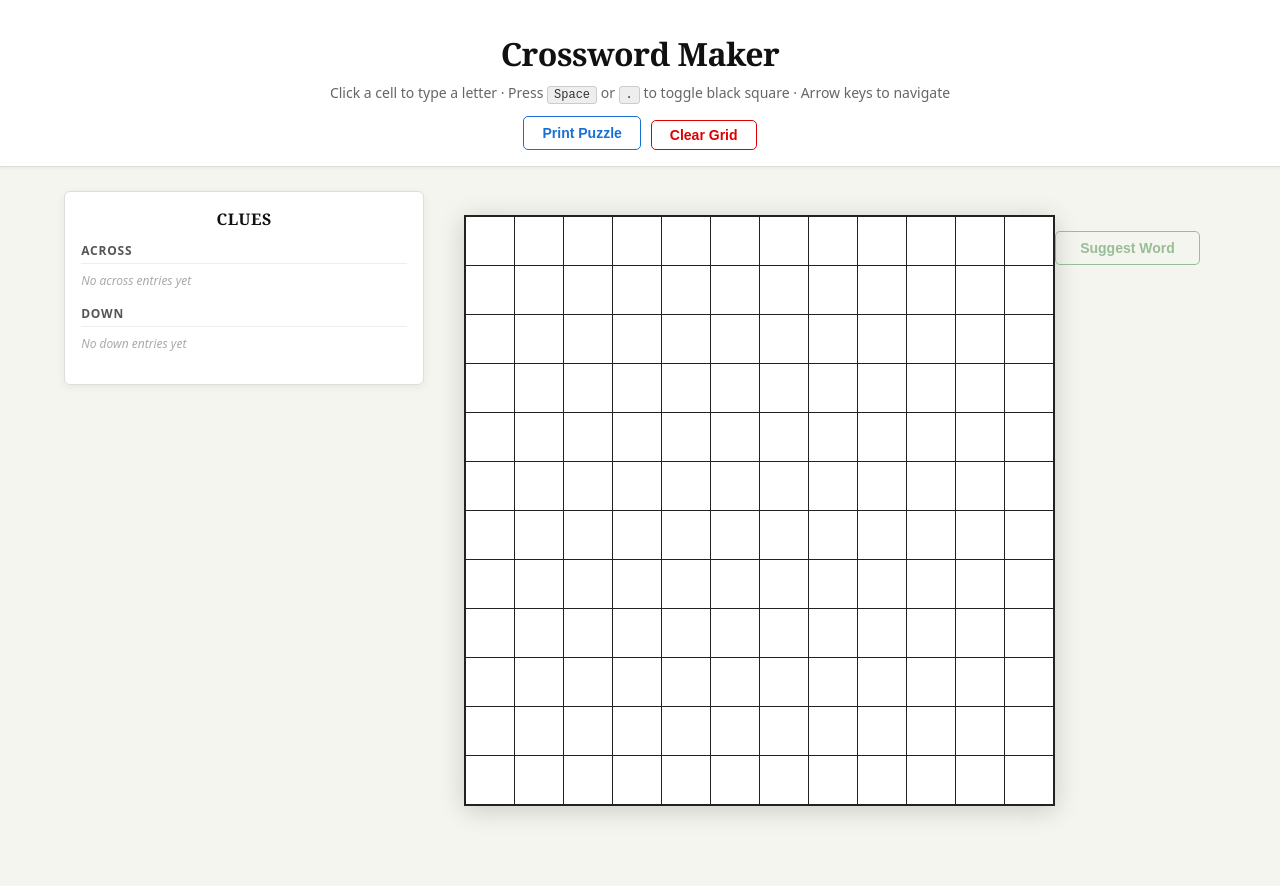
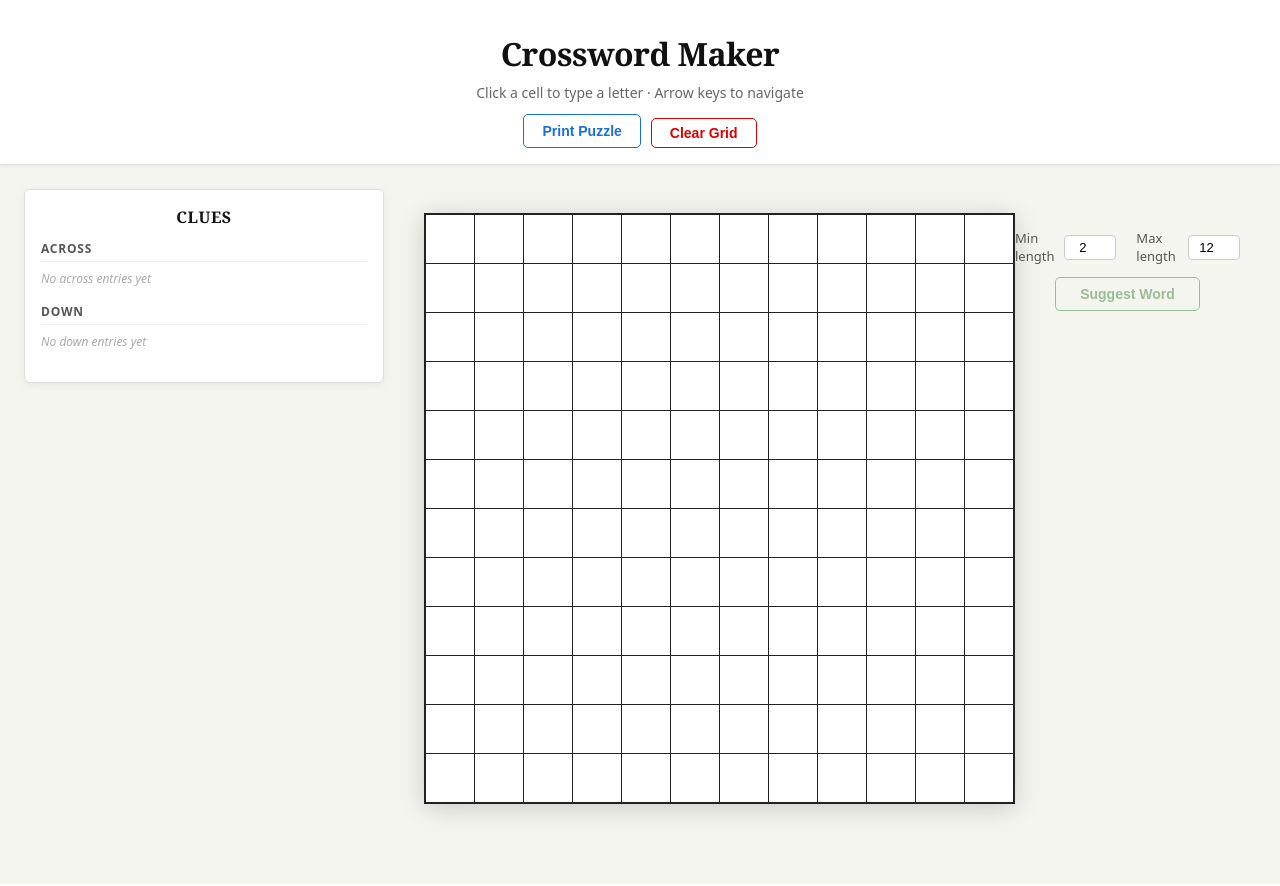
Before and after one commit to palpable81/crossword-maker, a React (Vite) app: page / in a window 1280 px wide. Built offline with nearby package versions, Linux system fonts and the light colour scheme.

Commit message:
remove feature of having to set black squares

```diff
--- a/src/App.jsx
+++ b/src/App.jsx
@@ -8,7 +8,7 @@ const GRID_SIZE = 12
 
 function createEmptyGrid(size) {
   return Array.from({ length: size }, () =>
-    Array.from({ length: size }, () => ({ letter: '', black: false }))
+    Array.from({ length: size }, () => ({ letter: '' }))
   )
 }
 
@@ -56,7 +56,7 @@ export default function App() {
     <div className="app">
       <header className="app-header">
         <h1>Crossword Maker</h1>
-        <p className="hint">Click a cell to type a letter &middot; Press <kbd>Space</kbd> or <kbd>.</kbd> to toggle black square &middot; Arrow keys to navigate</p>
+        <p className="hint">Click a cell to type a letter &middot; Arrow keys to navigate</p>
         <div className="header-actions">
           <button className="btn-print" onClick={() => window.print()}>Print Puzzle</button>
           <button className="btn-clear" onClick={clearGrid}>Clear Grid</button>
--- a/src/CrosswordGrid.css
+++ b/src/CrosswordGrid.css
@@ -24,11 +24,6 @@
   display: flex;
   align-items: center;
   justify-content: center;
-}
-
-.cell.black {
-  background: #1a1a1a;
-  cursor: pointer;
 }
 
 .cell.highlighted {
@@ -80,6 +75,34 @@
   flex-direction: column;
   align-items: center;
   gap: 12px;
+}
+
+.word-length-filter {
+  display: flex;
+  gap: 20px;
+  align-items: center;
+}
+
+.word-length-filter label {
+  display: flex;
+  align-items: center;
+  gap: 6px;
+  font-size: 13px;
+  color: #555;
+}
+
+.length-input {
+  width: 52px;
+  padding: 4px 6px;
+  font-size: 13px;
+  border: 1.5px solid #ccc;
+  border-radius: 4px;
+  text-align: center;
+}
+
+.length-input:focus {
+  outline: none;
+  border-color: #2a7a2a;
 }
 
 .btn-suggest {
--- a/src/CrosswordGrid.jsx
+++ b/src/CrosswordGrid.jsx
@@ -7,6 +7,8 @@ export default function CrosswordGrid({ grid, size, onUpdateCell, onSelectionCha
   const [direction, setDirection] = useState('across') // 'across' | 'down'
   const [suggestions, setSuggestions] = useState(null)
   const [isLoading, setIsLoading] = useState(false)
+  const [minLen, setMinLen] = useState(2)
+  const [maxLen, setMaxLen] = useState(12)
   const cellRefs = useRef({})
 
   const getRef = (row, col) => {
@@ -41,12 +43,6 @@ export default function CrosswordGrid({ grid, size, onUpdateCell, onSelectionCha
   const handleKeyDown = useCallback((e, row, col) => {
     const cell = grid[row][col]
 
-    if (e.key === ' ' || e.key === '.') {
-      e.preventDefault()
-      onUpdateCell(row, col, { black: !cell.black, letter: '' })
-      return
-    }
-
     if (e.key === 'Backspace') {
       e.preventDefault()
       if (cell.letter) {
@@ -71,17 +67,19 @@ export default function CrosswordGrid({ grid, size, onUpdateCell, onSelectionCha
 
     if (/^[a-zA-Z]$/.test(e.key)) {
       e.preventDefault()
-      if (!cell.black) {
       onUpdateCell(row, col, { letter: e.key.toUpperCase() })
       if (direction === 'across') move(row, col, 0, 1)
       else move(row, col, 1, 0)
-      }
     }
   }, [grid, direction, move, onUpdateCell])
 
   const fetchSuggestions = useCallback(async () => {
     const info = getWordInfo(grid, selected, direction, size)
     if (!info) return
+    if (info.cells.length < minLen || info.cells.length > maxLen) {
+      setSuggestions([])
+      return
+    }
     setIsLoading(true)
     setSuggestions(null)
     try {
@@ -91,7 +89,12 @@ export default function CrosswordGrid({ grid, size, onUpdateCell, onSelectionCha
       const results = []
       for (const d of data) {
         const word = d.word.replace(/\s+/g, '').toUpperCase()
-        if (word.length >= 2 && !seen.has(word) && wordMatchesSlot(word.toLowerCase(), info.cells)) {
+        if (
+          word.length >= minLen &&
+          word.length <= maxLen &&
+          !seen.has(word) &&
+          wordMatchesSlot(word.toLowerCase(), info.cells)
+        ) {
           seen.add(word)
           results.push(word)
         }
@@ -102,7 +105,7 @@ export default function CrosswordGrid({ grid, size, onUpdateCell, onSelectionCha
     } finally {
       setIsLoading(false)
     }
-  }, [grid, selected, direction, size])
+  }, [grid, selected, direction, size, minLen, maxLen])
 
   const applyWord = useCallback((word) => {
     const info = getWordInfo(grid, selected, direction, size)
@@ -135,7 +138,7 @@ export default function CrosswordGrid({ grid, size, onUpdateCell, onSelectionCha
         {grid.map((row, r) =>
           row.map((cell, c) => {
             const isSelected = selected?.row === r && selected?.col === c
-            const inWord = selected && isInWord(grid, selected, direction, r, c, size)
+            const inWord = selected && isInWord(grid, selected, direction, r, c)
             const num = clueNumbers.numbers[r]?.[c]
             const ref = getRef(r, c)
 
@@ -144,14 +147,12 @@ export default function CrosswordGrid({ grid, size, onUpdateCell, onSelectionCha
                 key={`${r}-${c}`}
                 className={[
                   'cell',
-                  cell.black ? 'black' : '',
-                  (!cell.black && !cell.letter) ? 'empty' : '',
+                  !cell.letter ? 'empty' : '',
                   isSelected ? 'selected' : '',
-                  (!cell.black && inWord && !isSelected) ? 'highlighted' : '',
+                  (inWord && !isSelected) ? 'highlighted' : '',
                 ].filter(Boolean).join(' ')}
                 onClick={() => handleClick(r, c)}
               >
-                {!cell.black && (
                 <>
                   {num && <span className="cell-number">{num}</span>}
                   <input
@@ -167,13 +168,36 @@ export default function CrosswordGrid({ grid, size, onUpdateCell, onSelectionCha
                     aria-label={`Row ${r + 1}, Column ${c + 1}`}
                   />
                 </>
-                )}
               </div>
             )
           })
         )}
       </div>
       <div className="suggest-bar">
+        <div className="word-length-filter">
+          <label>
+            Min length
+            <input
+              type="number"
+              className="length-input"
+              min={1}
+              max={maxLen}
+              value={minLen}
+              onChange={e => setMinLen(Math.max(1, Math.min(Number(e.target.value), maxLen)))}
+            />
+          </label>
+          <label>
+            Max length
+            <input
+              type="number"
+              className="length-input"
+              min={minLen}
+              max={20}
+              value={maxLen}
+              onChange={e => setMaxLen(Math.max(minLen, Math.min(Number(e.target.value), 20)))}
+            />
+          </label>
+        </div>
         <button
           className="btn-suggest"
           onClick={fetchSuggestions}
@@ -198,35 +222,17 @@ export default function CrosswordGrid({ grid, size, onUpdateCell, onSelectionCha
   )
 }
 
-function isInWord(grid, selected, direction, r, c, size) {
-  if (direction === 'across') {
-    if (r !== selected.row) return false
-    // Find word bounds for selected cell
-    let start = selected.col
-    while (start > 0 && !grid[r][start - 1].black) start--
-    let end = selected.col
-    while (end < size - 1 && !grid[r][end + 1].black) end++
-    return c >= start && c <= end
-  } else {
-    if (c !== selected.col) return false
-    let start = selected.row
-    while (start > 0 && !grid[start - 1][c].black) start--
-    let end = selected.row
-    while (end < size - 1 && !grid[end + 1][c].black) end++
-    return r >= start && r <= end
-  }
+function isInWord(grid, selected, direction, r, c) {
+  if (direction === 'across') return r === selected.row
+  return c === selected.col
 }
 
 function buildPattern(cells) {
-  // Use known letters as anchors; trailing empty cells become * so shorter words are returned too
-  const lastFilled = cells.reduce((acc, c, i) => (c ? i : acc), -1)
-  if (lastFilled === -1) return '??*' // all empty: return common words of any length ≥ 2
-  return cells.slice(0, lastFilled + 1).map(c => c || '?').join('') + '*'
+  return cells.map(c => c || '?').join('')
 }
 
 function wordMatchesSlot(word, cells) {
-  // word has already had spaces stripped and is lowercase; cells are lowercase or ''
-  if (word.length > cells.length) return false
+  if (word.length !== cells.length) return false
   for (let i = 0; i < word.length; i++) {
     if (cells[i] && cells[i] !== word[i]) return false
   }
@@ -238,18 +244,18 @@ function getWordInfo(grid, selected, direction, size) {
   const { row, col } = selected
   if (direction === 'across') {
     let start = col
-    while (start > 0 && isOpen(grid, row, start - 1, size)) start--
+    while (start > 0 && grid[row][start - 1].letter) start--
     let end = col
-    while (end < size - 1 && !grid[row][end + 1].black) end++
+    while (end < size - 1 && grid[row][end + 1].letter) end++
     const cells = Array.from({ length: end - start + 1 }, (_, i) =>
       grid[row][start + i].letter.toLowerCase()
     )
     return { cells, pattern: buildPattern(cells), direction: 'across', row, startCol: start }
   } else {
     let start = row
-    while (start > 0 && isOpen(grid, start - 1, col, size)) start--
+    while (start > 0 && grid[start - 1][col].letter) start--
     let end = row
-    while (end < size - 1 && !grid[end + 1][col].black) end++
+    while (end < size - 1 && grid[end + 1][col].letter) end++
     const cells = Array.from({ length: end - start + 1 }, (_, i) =>
       grid[start + i][col].letter.toLowerCase()
     )
--- a/src/gridUtils.js
+++ b/src/gridUtils.js
@@ -1,5 +1,5 @@
 export function isOpen(grid, r, c, size) {
-  return r >= 0 && r < size && c >= 0 && c < size && !grid[r][c].black && !!grid[r][c].letter
+  return r >= 0 && r < size && c >= 0 && c < size && !!grid[r][c].letter
 }
 
 export function computeClueNumbers(grid, size) {
```
Lines whose indentation alone changed are shown as unchanged.
